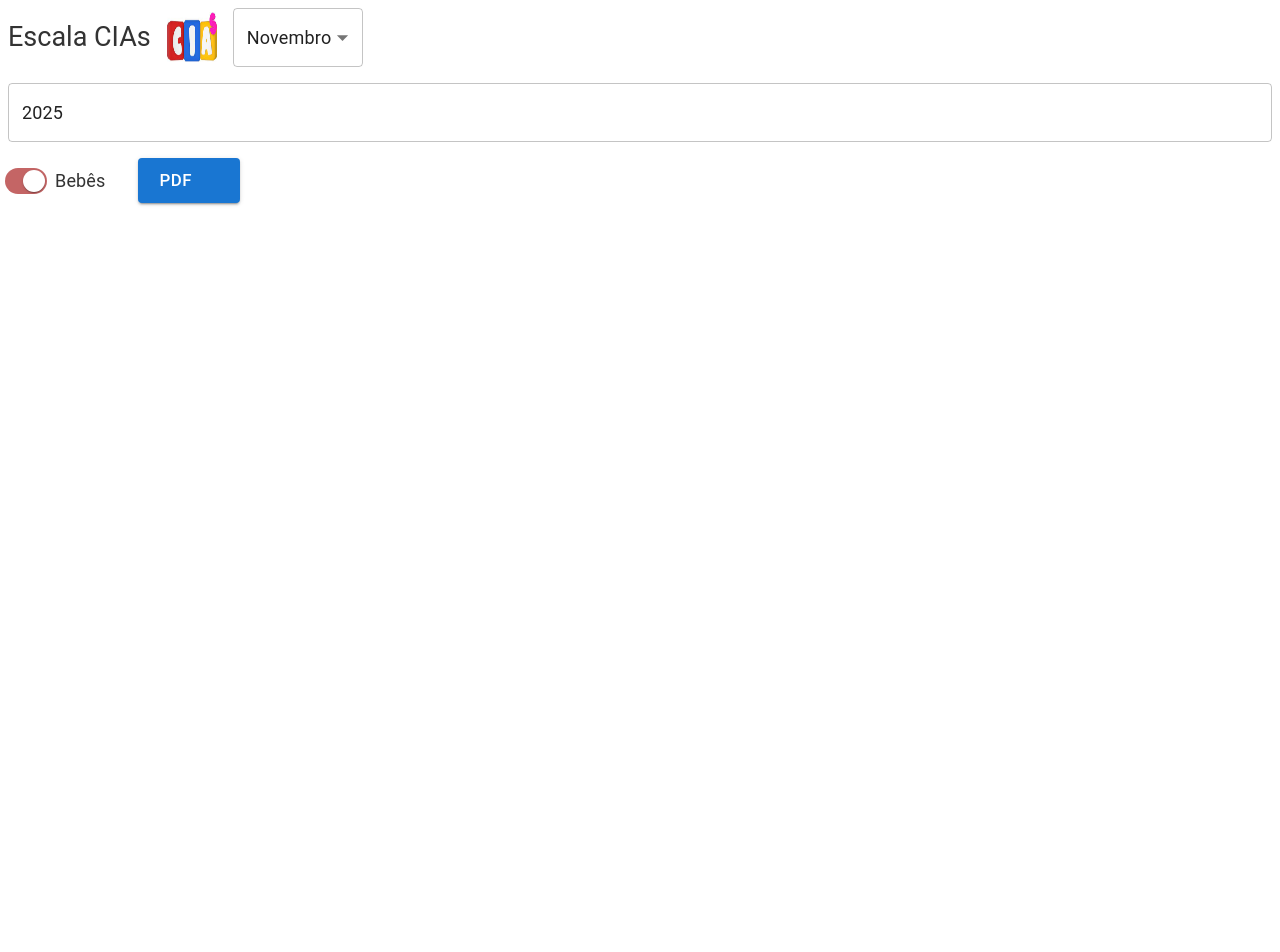
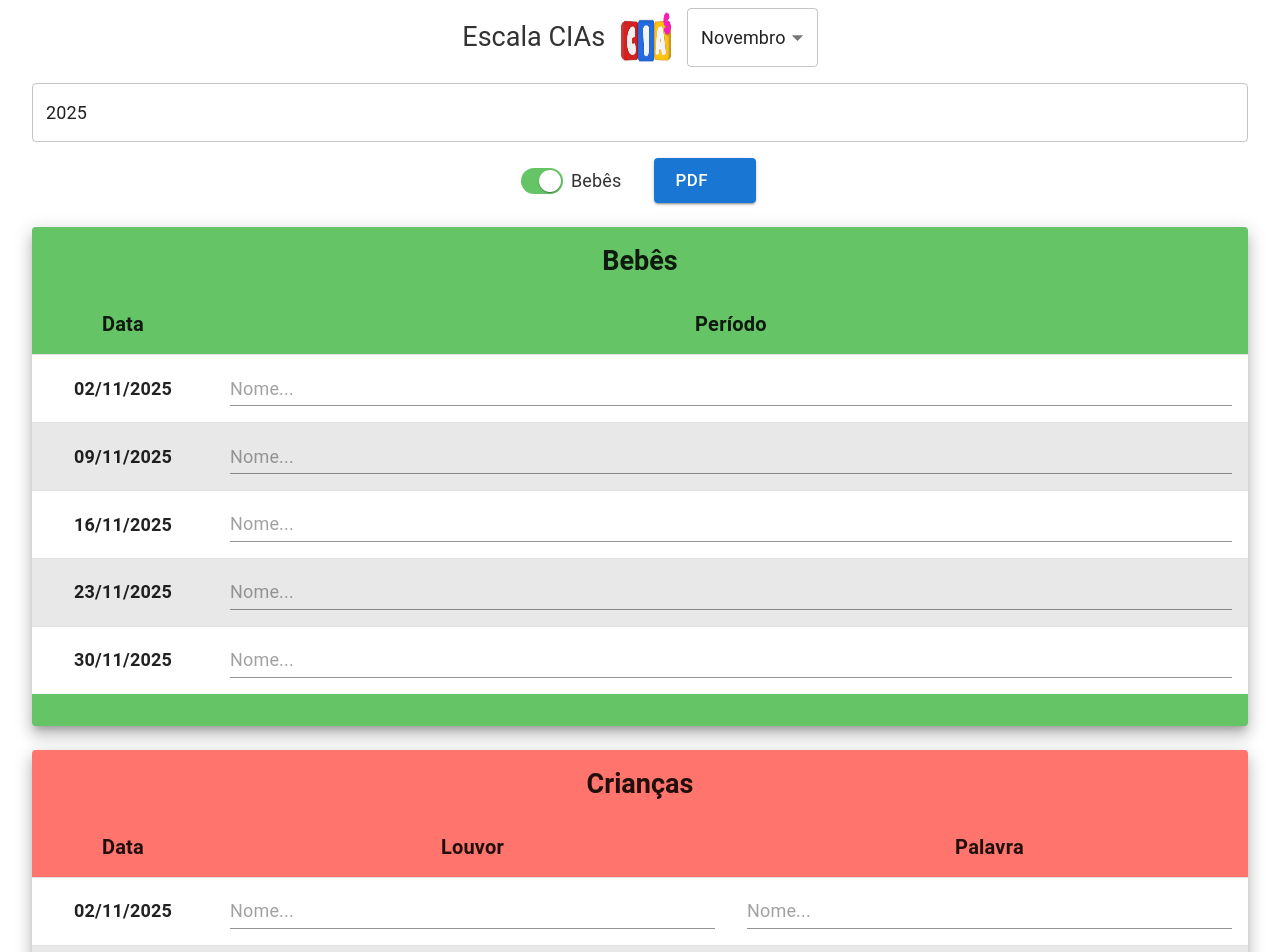
Before and after one commit to Alexandre-Cardozo/EscalaAulasCIAs, a React (Vite) app in the folder escalaaulascias/: page / in a window 1280 px wide. Shown: the top 952 px of the page. Before the commit the page ends 800 px from the top, so only its background shows below. Built offline with nearby package versions, Linux system fonts and the light colour scheme; some icons are missing.

Commit message:
Adicionando componente de tabela e comportamento do switch

```diff
--- a/escalaaulascias/src/App.jsx
+++ b/escalaaulascias/src/App.jsx
@@ -1,4 +1,5 @@
-import Header from "./components/Header.jsx";
+import PageHeader from "./components/PageHeader.jsx";
+import EscalaTable from "./components/EscalaTable.jsx";
 import { useState, useEffect } from "react";
 import { getMonth, getYear, getDaysInMonth, format } from "date-fns";
 
@@ -6,6 +7,7 @@ export default function App() {
   // --- O "Estado" (memória) do React ---
   const [dataSelecionada, setDataSelecionada] = useState(new Date());
   const [domingos, setDomingos] = useState([]);
+  const [isBebesOn, setIsBebesOn] = useState(true);
 
   // Nomes dos meses para o seletor
   const meses = [
@@ -47,12 +49,40 @@ export default function App() {
   }, [dataSelecionada]); // "Dependência": rode quando isso mudar
 
   return (
-    <div>
-      <Header
+    <>
+      <PageHeader
         meses={meses}
         dataSelecionada={dataSelecionada}
         setDataSelecionada={setDataSelecionada}
+        isBebesOn={isBebesOn}
+        setIsBebesOn={setIsBebesOn}
       />
-    </div>
+      {isBebesOn ? (
+        <EscalaTable
+          domingos={domingos}
+          cor="#65C466"
+          titulo="Bebês"
+          variant="bebes"
+        />
+      ) : null}
+      <EscalaTable
+        domingos={domingos}
+        cor="#FF746C"
+        titulo="Crianças"
+        variant="padrao"
+      />
+      <EscalaTable
+        domingos={domingos}
+        cor="#6c89ffff"
+        titulo="Intermediários"
+        variant="padrao"
+      />
+      <EscalaTable
+        domingos={domingos}
+        cor="#ffcc6cff"
+        titulo="Adolescentes"
+        variant="padrao"
+      />
+    </>
   );
 }
--- /dev/null
+++ b/escalaaulascias/src/components/EscalaTable.jsx
@@ -0,0 +1,135 @@
+import {
+  Typography,
+  Paper,
+  TextField,
+  Table,
+  TableBody,
+  TableCell,
+  TableContainer,
+  TableHead,
+  TableRow,
+} from "@mui/material";
+import { styled } from "@mui/material/styles";
+import { tableCellClasses } from "@mui/material/TableCell";
+import "jspdf-autotable"; // Uma extensão útil para criar tabelas
+
+const StyledTableCell = styled(TableCell)(({ theme }) => ({
+  [`&.${tableCellClasses.head}`]: {
+    fontSize: 20,
+    fontWeight: "bold",
+  },
+  [`&.${tableCellClasses.body}`]: {
+    fontSize: 18,
+    fontWeight: "bold",
+  },
+}));
+
+const StyledTableRow = styled(TableRow)(({ theme }) => ({
+  "&:nth-of-type(odd)": {
+    backgroundColor: "white",
+  },
+  "&:nth-of-type(even)": {
+    backgroundColor: "#E8E8E8",
+  },
+  // hide last border
+  "&:last-child td, &:last-child th": {
+    border: 0,
+  },
+}));
+
+export default function EscalaTable({
+  domingos,
+  cor,
+  titulo,
+  variant = "padrao",
+}) {
+  return (
+    <Paper
+      elevation={10}
+      sx={{
+        paddingTop: 2,
+        paddingBottom: 4,
+        margin: 3,
+        backgroundColor: cor,
+      }}
+    >
+      <Typography
+        variant="h5"
+        align="center"
+        sx={{ marginBottom: 2, fontWeight: "bold" }}
+      >
+        {titulo}
+      </Typography>
+      <TableContainer>
+        <Table
+          sx={{ minWidth: 500, tableLayout: "fixed" }}
+          aria-label="customized table"
+        >
+          <TableHead sx={{ "& .MuiTableCell-head": { backgroundColor: cor } }}>
+            <TableRow>
+              <StyledTableCell
+                align="center"
+                sx={{ width: 150, maxWidth: 150 }}
+              >
+                Data
+              </StyledTableCell>
+              {variant === "bebes" ? (
+                <StyledTableCell align="center">Período</StyledTableCell>
+              ) : (
+                <>
+                  <StyledTableCell align="center">Louvor</StyledTableCell>
+                  <StyledTableCell align="center">Palavra</StyledTableCell>
+                </>
+              )}
+            </TableRow>
+          </TableHead>
+          <TableBody>
+            {/* Linhas (geradas dinamicamente) */}
+            {domingos.map((data, index) => (
+              <StyledTableRow key={index}>
+                <StyledTableCell
+                  component="th"
+                  scope="row"
+                  align="center"
+                  sx={{
+                    width: 150,
+                    maxWidth: 150,
+                    whiteSpace: "nowrap",
+                    overflow: "hidden",
+                    textOverflow: "ellipsis",
+                  }}
+                >
+                  {data}
+                </StyledTableCell>
+                <StyledTableCell>
+                  <TextField
+                    required
+                    id="outlined-required"
+                    fullWidth
+                    placeholder="Nome..."
+                    variant="standard"
+                    color={cor}
+                    focused
+                  />
+                </StyledTableCell>
+                {variant === "bebes" ? null : (
+                  <StyledTableCell>
+                    <TextField
+                      required
+                      id="outlined-required"
+                      fullWidth
+                      placeholder="Nome..."
+                      variant="standard"
+                      color={cor}
+                      focused
+                    />
+                  </StyledTableCell>
+                )}
+              </StyledTableRow>
+            ))}
+          </TableBody>
+        </Table>
+      </TableContainer>
+    </Paper>
+  );
+}
--- a/escalaaulascias/src/components/Header.jsx
+++ b/escalaaulascias/src/components/PageHeader.jsx
@@ -9,7 +9,6 @@ import {
 import UploadFileRoundedIcon from "@mui/icons-material/UploadFileRounded";
 import { styled } from "@mui/material/styles";
 import Switch from "@mui/material/Switch";
-import FormGroup from "@mui/material/FormGroup";
 import FormControlLabel from "@mui/material/FormControlLabel";
 import { getMonth, getYear, set } from "date-fns";
 import logo from "../assets/logo.jpeg";
@@ -28,11 +27,11 @@ const IOSSwitch = styled((props) => (
       transform: "translateX(16px)",
       color: "#fff",
       "& + .MuiSwitch-track": {
-        backgroundColor: "#c46565ff",
+        backgroundColor: "#65C466",
         opacity: 1,
         border: 0,
         ...theme.applyStyles("dark", {
-          backgroundColor: "#ca2e2eff",
+          backgroundColor: "#2ECA45",
         }),
       },
       "&.Mui-disabled + .MuiSwitch-track": {
@@ -40,7 +39,7 @@ const IOSSwitch = styled((props) => (
       },
     },
     "&.Mui-focusVisible .MuiSwitch-thumb": {
-      color: "#cf3333ff",
+      color: "#33cf4d",
       border: "6px solid #fff",
     },
     "&.Mui-disabled .MuiSwitch-thumb": {
@@ -74,9 +73,21 @@ const IOSSwitch = styled((props) => (
   },
 }));
 
-export default function Header({ meses, dataSelecionada, setDataSelecionada }) {
+export default function PageHeader({
+  meses,
+  dataSelecionada,
+  setDataSelecionada,
+  isBebesOn,
+  setIsBebesOn,
+}) {
   return (
-    <Grid container spacing={2} alignItems="center">
+    <Grid
+      container
+      spacing={2}
+      alignItems="center"
+      justifyContent="center"
+      sx={{ paddingLeft: 3, paddingRight: 3 }}
+    >
       <Typography variant="h5">Escala CIAs</Typography>
       <img src={logo} alt="Logo" width={50} height={50} />
       <Select
@@ -103,10 +114,16 @@ export default function Header({ meses, dataSelecionada, setDataSelecionada }) {
           )
         }
       />
-        <FormControlLabel
-          control={<IOSSwitch sx={{ m: 1 }} defaultChecked />}
-          label="Bebês"
-        />
+      <FormControlLabel
+        control={
+          <IOSSwitch
+            sx={{ m: 1 }}
+            checked={isBebesOn}
+            onChange={(e) => setIsBebesOn(e.target.checked)}
+          />
+        }
+        label="Bebês"
+      />
       <Button
         variant="contained"
         size="large"
```
